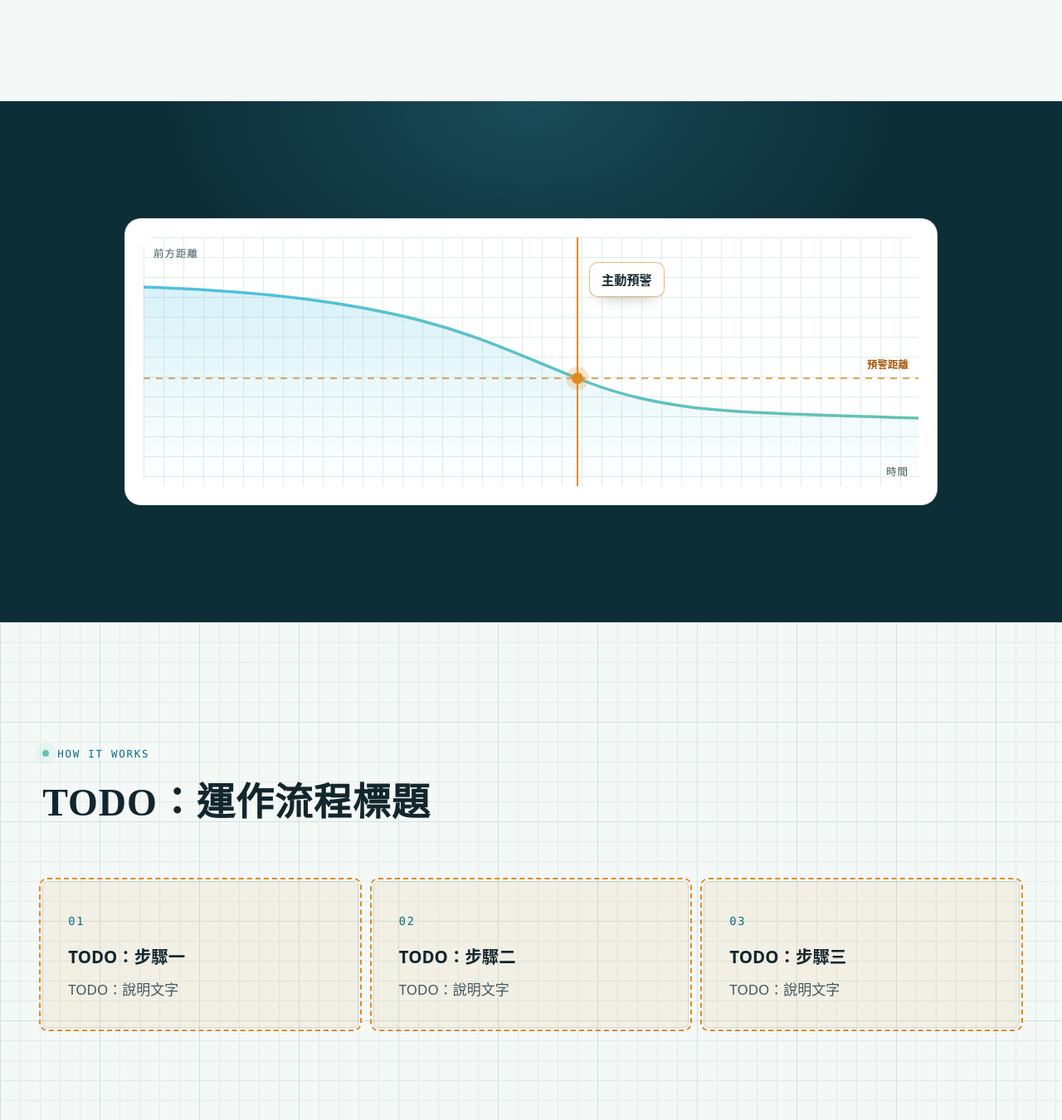
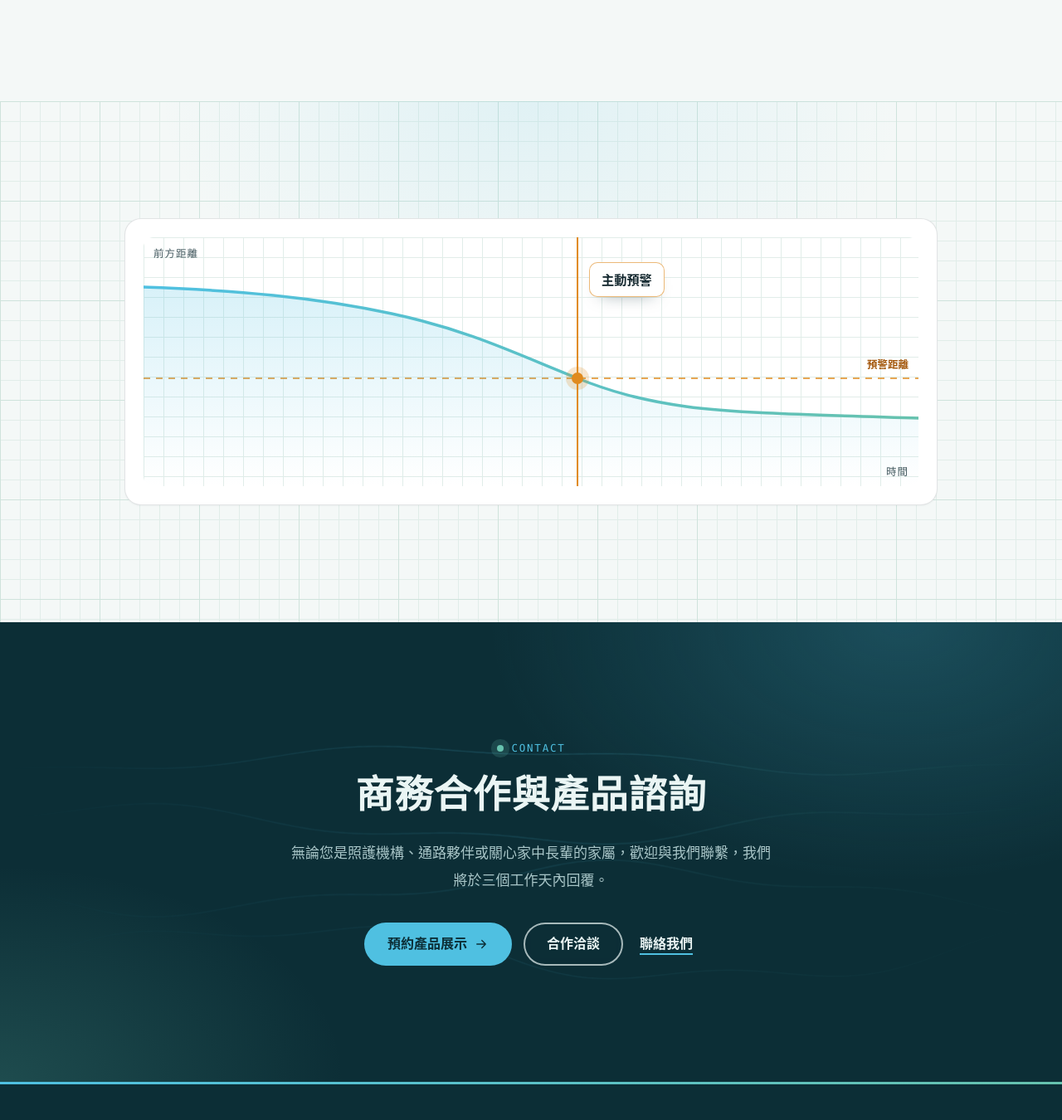
Before and after one commit to KennyChen-pixel/smartguard-site, an Astro site: page /technology in a window 1280 px wide. Shown: the part 1080-2430 px from the top of the page at 83% size. Built offline with nearby package versions, Linux system fonts and the light colour scheme; Astro itself is replaced by a stand-in of ours; a web font is replaced by a local one.

Commit message:
修改 8：以設定開關隱藏技術頁「HOW IT WORKS」運作流程（technology.json flow.show），訊號圖區改淺色避免深色區塊相連
Co-Authored-By: Claude Opus 5.5 <noreply@anthropic.com>

Claude-Session: https://claude.ai/code/session_01SPEtgf6NnUHqLiyvRFow3v

```diff
--- a/content/technology.json
+++ b/content/technology.json
@@ -17,6 +17,8 @@
     ]
   },
   "flow": {
+    "show": false,
+    "_說明": "運作流程區塊。show 設為 true 才會顯示（補齊下方 TODO 後再開啟）。",
     "eyebrow": "HOW IT WORKS",
     "title": "TODO：運作流程標題",
     "steps": [
--- a/src/lib/fonts.ts
+++ b/src/lib/fonts.ts
@@ -23,7 +23,7 @@ function collect(v: unknown, out: string[], key = '') {
 
 export function displayFontUrl(): string {
   const strings: string[] = [STATIC, ASCII];
-  collect([site, home, product, technology, team, contact], strings);
+  collect([site, home, product, { ...technology, flow: technology.flow.show ? technology.flow : {} }, team, contact], strings);
   strings.push(faq.title, ...team.members.map((m) => m.name.replace('TODO：', '').slice(0, 1)));
   const chars = [...new Set(strings.join(''))].filter((c) => c.trim() && !/[\u0000-\u001f]/.test(c)).sort().join('');
   return `https://fonts.googleapis.com/css2?family=Noto+Serif+TC:wght@700;900&display=swap&text=${encodeURIComponent(chars)}`;
--- a/src/pages/technology.astro
+++ b/src/pages/technology.astro
@@ -32,7 +32,7 @@ import { isTodo } from '../lib/text';
     </div>
   </section>
 
-  <section class="section on-deep chart-sec">
+  <section class="section paper-grid chart-sec">
     <div class="container">
       <div class="chart-wrap" data-reveal>
         <SignalChart />
@@ -40,6 +40,7 @@ import { isTodo } from '../lib/text';
     </div>
   </section>
 
+  {tech.flow.show && (
   <section class="section paper-grid">
     <div class="container">
       <SectionHead eyebrow={tech.flow.eyebrow} title={tech.flow.title} />
@@ -54,6 +55,7 @@ import { isTodo } from '../lib/text';
       </ol>
     </div>
   </section>
+  )}
 
   <CtaBand />
 </BaseLayout>
@@ -66,7 +68,7 @@ import { isTodo } from '../lib/text';
   .points li { display: grid; grid-template-columns: 44px 1fr; gap: 16px; align-items: start; color: var(--ink); font-size: 1.05rem; }
   .pi { display: grid; place-items: center; width: 44px; height: 44px; border-radius: 14px; background: linear-gradient(135deg, rgba(79, 192, 225, 0.14), rgba(102, 194, 174, 0.14)); border: 1px solid rgba(79, 192, 225, 0.4); color: var(--cyan-ink); }
   .chart-sec { overflow: hidden; }
-  .chart-sec::before { content: ""; position: absolute; inset: 0; background: radial-gradient(50vw 50vh at 50% 0%, rgba(79, 192, 225, 0.2), transparent 70%); }
+  .chart-sec::before { content: ""; position: absolute; inset: 0; background: radial-gradient(50vw 50vh at 50% 0%, rgba(79, 192, 225, 0.12), transparent 70%); }
   .chart-wrap { position: relative; max-width: 980px; margin-inline: auto; }
   .flow { list-style: none; padding: 0; margin-top: var(--space-block); display: grid; gap: 18px; counter-reset: s; }
   @media (min-width: 800px) { .flow { grid-template-columns: repeat(3, 1fr); } }
```
